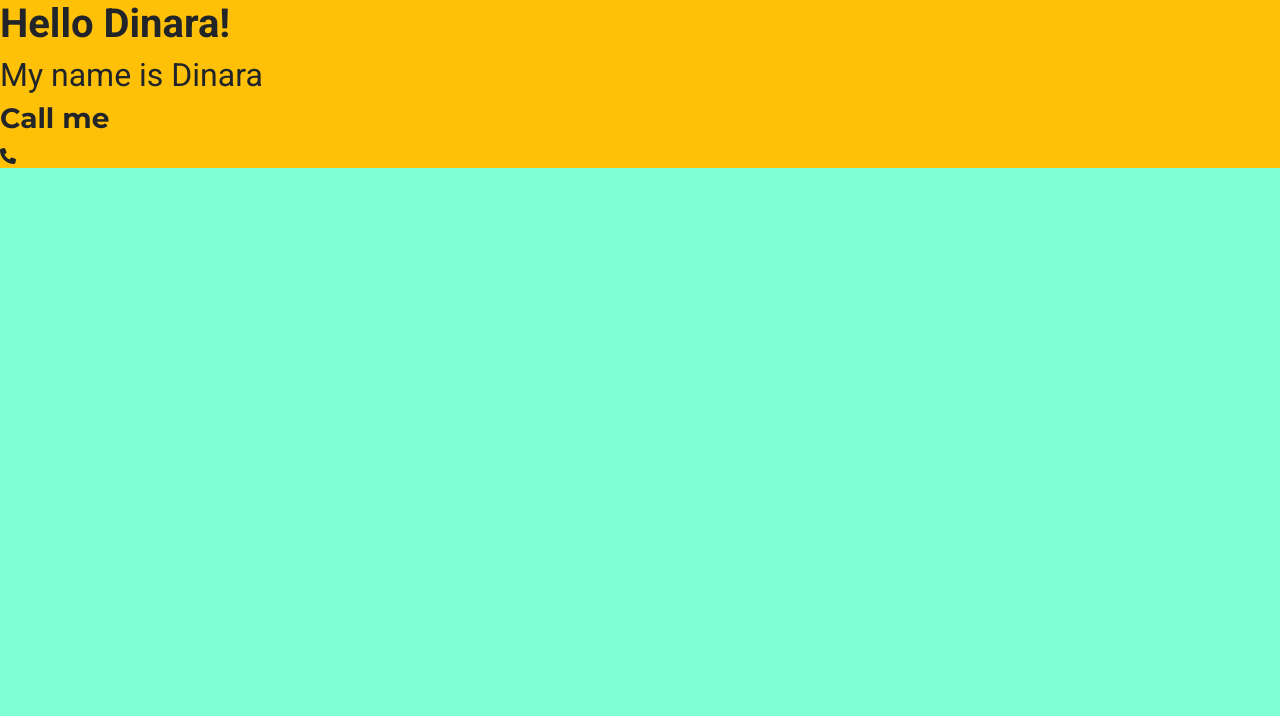
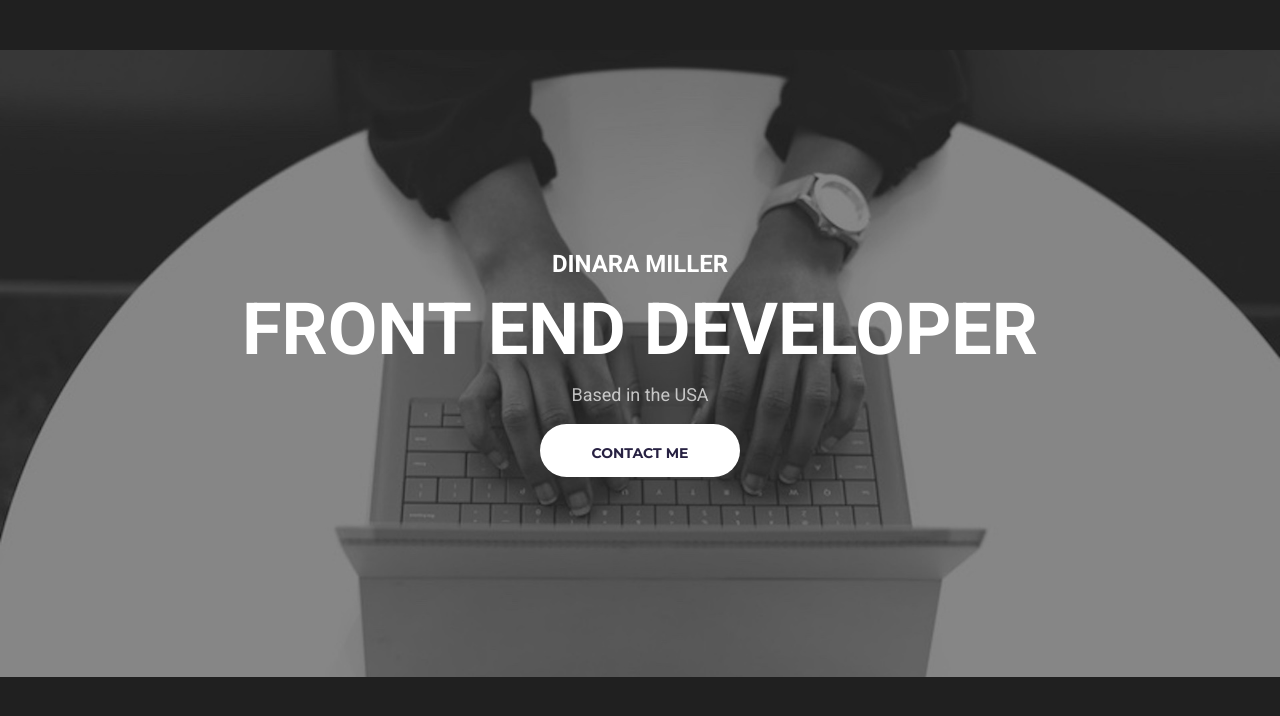
Before and after one commit to DinaraMiller/my-website-project, a plain HTML site: page index.html in a window 1280 px wide. Drawn offline with nearby package versions, Linux system fonts and the light colour scheme.

Commit message:
Added HTML and CSS (Homepage)

```diff
--- a/css/style.css
+++ b/css/style.css
@@ -1,21 +1,54 @@
+:root {
+  --primary-color: #202020;
+  --secondary-color: #ffffff;
+  --primary-font-family: "Roboto", sans-serif;
+  --secondary-font-family: "Montserrat", sans-serif;
+}
+
 body {
-  background-color: aquamarine;
+  background-color: var(--primary-color);
+  font-family: var(--primary-font-family);
+}
+
+h1,
+h2 {
+  color: var(--secondary-color);
+  font-weight: 700;
 }
 
 h1 {
-  font-family: "Roboto", sans-serif;
-  font-weight: 700;
-  font-style: normal;
+  font-size: 72px;
+}
+h2 {
+  font-size: 24px;
 }
 
-h2 {
-  font-family: "Roboto", sans-serif;
+p {
+  color: var(--secondary-color);
+  opacity: 70%;
   font-weight: 400;
-  font-style: normal;
+  font-size: 18px;
 }
-h3 {
-  font-family: "Montserrat", sans-serif;
-  font-optical-sizing: auto;
-  font-weight: 700;
-  font-style: normal;
+
+.hero {
+  background-image: url("/images/typing.jpg");
+  background-size: cover;
+  background-position: center;
+  max-width: 100%;
+  text-align: center;
+  padding: 200px 0;
+  margin-top: 50px;
 }
+
+.btn-contact {
+  background-color: var(--secondary-color);
+  border-radius: 50px;
+  width: 200px;
+  height: 53px;
+  padding: 18px 30px;
+  color: #272142;
+  font-family: var(--secondary-font-family);
+
+  font-weight: bold;
+  font-size: 14px;
+}
--- a/index.html
+++ b/index.html
@@ -3,36 +3,41 @@
   <head>
     <meta charset="UTF-8" />
     <meta name="viewport" content="width=device-width, initial-scale=1.0" />
+
+    <script
+      src="https://cdn.jsdelivr.net/npm/bootstrap@5.3.3/dist/js/bootstrap.bundle.min.js"
+      integrity="sha384-YvpcrYf0tY3lHB60NNkmXc5s9fDVZLESaAA55NDzOxhy9GkcIdslK1eN7N6jIeHz"
+      crossorigin="anonymous"
+    ></script>
+
+    <script
+      src="https://kit.fontawesome.com/f18b1688a3.js"
+      crossorigin="anonymous"
+    ></script>
+
     <link
       href="https://cdn.jsdelivr.net/npm/bootstrap@5.3.3/dist/css/bootstrap.min.css"
       rel="stylesheet"
       integrity="sha384-QWTKZyjpPEjISv5WaRU9OFeRpok6YctnYmDr5pNlyT2bRjXh0JMhjY6hW+ALEwIH"
       crossorigin="anonymous"
     />
-    <script
-      src="https://cdn.jsdelivr.net/npm/bootstrap@5.3.3/dist/js/bootstrap.bundle.min.js"
-      integrity="sha384-YvpcrYf0tY3lHB60NNkmXc5s9fDVZLESaAA55NDzOxhy9GkcIdslK1eN7N6jIeHz"
-      crossorigin="anonymous"
-    ></script>
+
     <link rel="preconnect" href="https://fonts.googleapis.com" />
     <link rel="preconnect" href="https://fonts.gstatic.com" crossorigin />
     <link
       href="https://fonts.googleapis.com/css2?family=Montserrat:ital,wght@0,100..900;1,100..900&family=Roboto:wght@400;700&display=swap"
       rel="stylesheet"
     />
-    <script
-      src="https://kit.fontawesome.com/f18b1688a3.js"
-      crossorigin="anonymous"
-    ></script>
     <link rel="stylesheet" href="/css/style.css" />
+
     <title>Document</title>
   </head>
   <body>
-    <div class="bg-warning">
-      <h1>Hello Dinara!</h1>
-      <h2>My name is Dinara</h2>
-      <h3>Call me</h3>
-      <i class="fa-solid fa-phone"></i>
+    <div class="hero">
+      <h2>DINARA MILLER</h2>
+      <h1>FRONT END DEVELOPER</h1>
+      <p>Based in the USA</p>
+      <a href="#" class="btn btn-contact">CONTACT ME</a>
     </div>
   </body>
 </html>
```
Also changed, not shown: images/typing.jpg (added), 2 other files.
